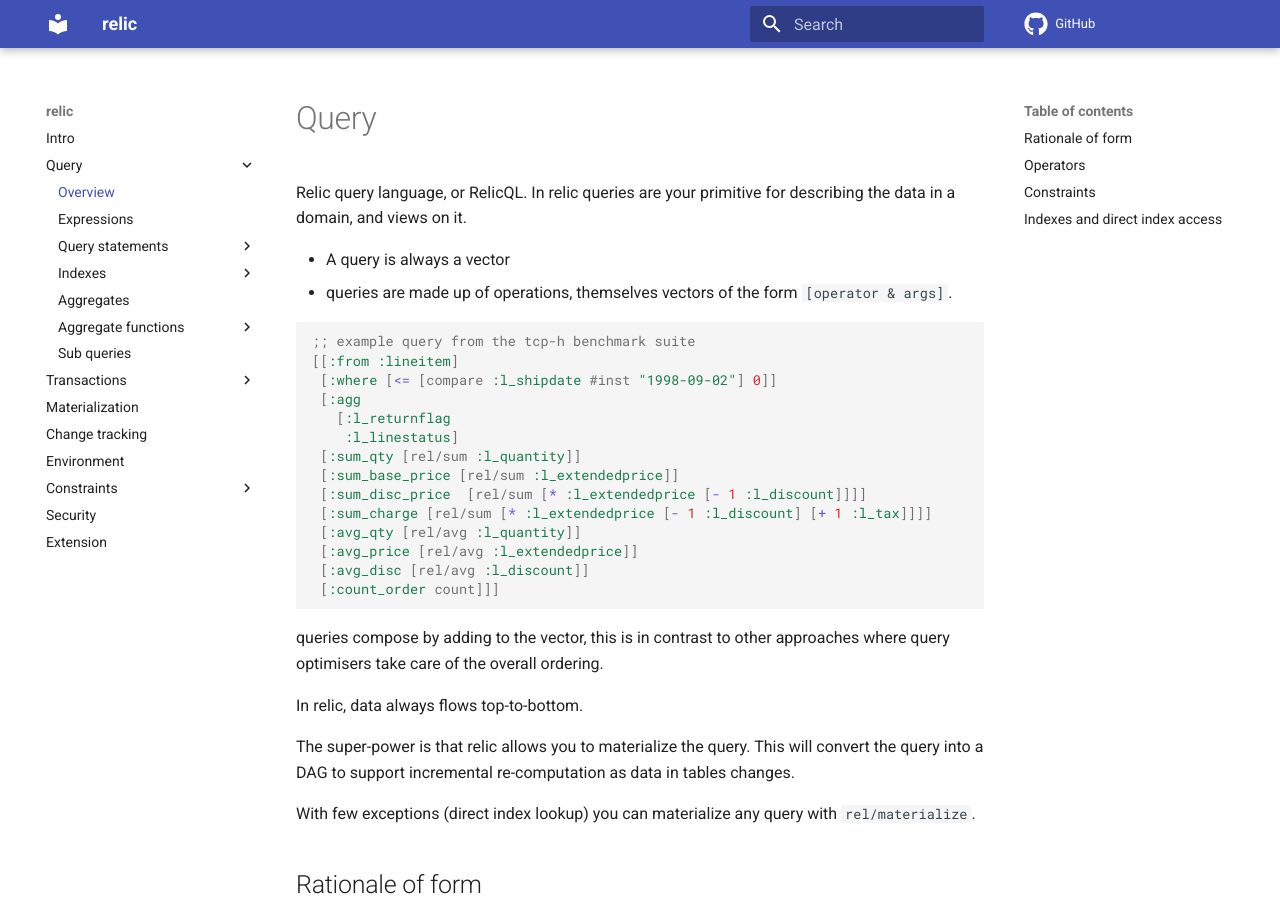
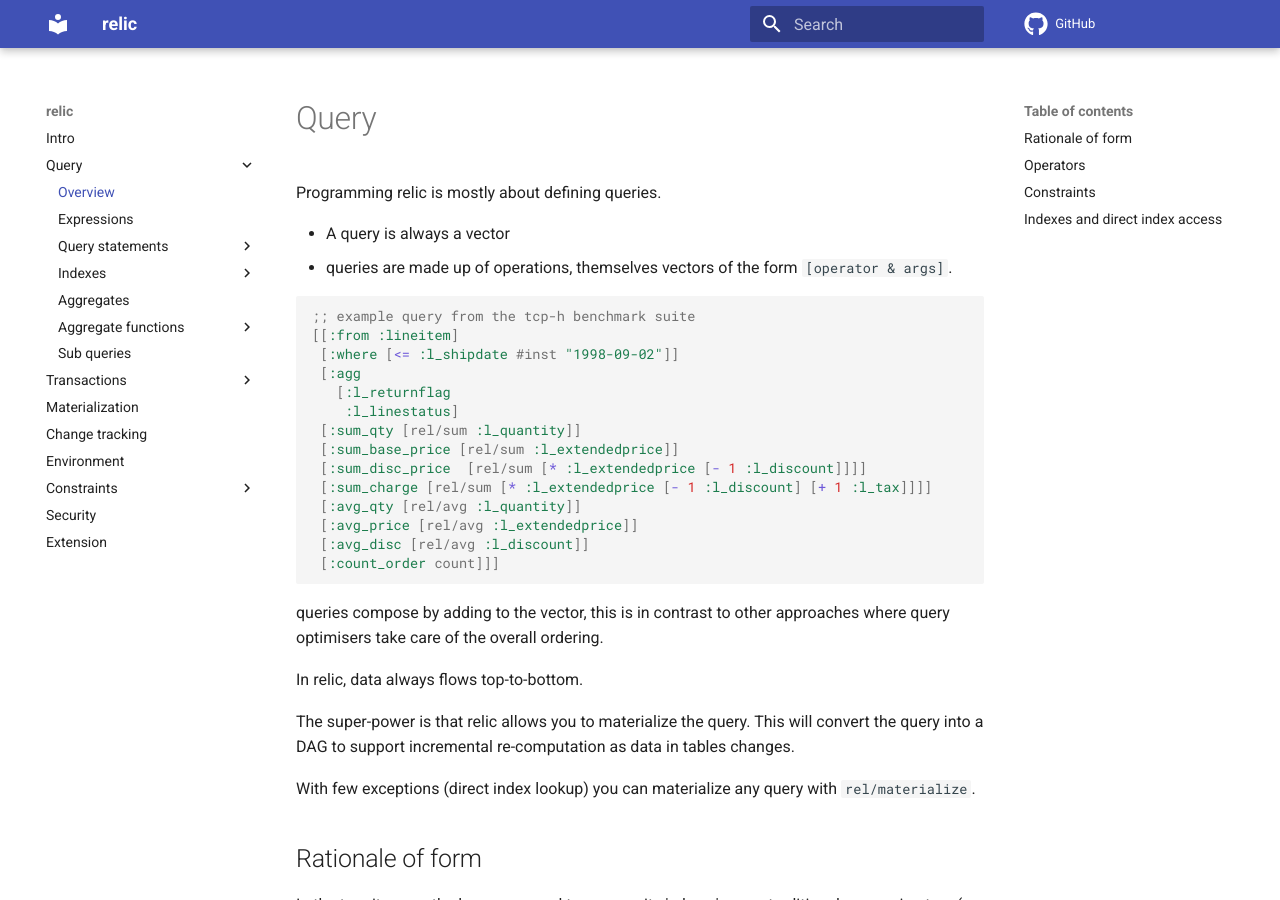
Before and after one commit to wotbrew/relic, an MkDocs documentation site: the page built from doc/query.md, in a window 1280 px wide and 900 px high. Built offline with MkDocs 1.6.1 and Material for MkDocs 9.7.7, drawn with Linux system fonts in a browser that asks for light colours; comment, search, counter and statistics services are not loaded.

Commit message:
relicql is stupid

````diff
--- a/doc/query.md
+++ b/doc/query.md
@@ -1,6 +1,6 @@
 # Query
 
-Relic query language, or RelicQL. In relic queries are your primitive for describing the data in a domain, and views on it.
+Programming relic is mostly about defining queries.
 
 - A query is always a vector
 - queries are made up of operations, themselves vectors of the form `[operator & args]`.
@@ -8,7 +8,7 @@
 ```clojure
 ;; example query from the tcp-h benchmark suite
 [[:from :lineitem]
- [:where [<= [compare :l_shipdate #inst "1998-09-02"] 0]]
+ [:where [<= :l_shipdate #inst "1998-09-02"]]
  [:agg
    [:l_returnflag
     :l_linestatus]
````
